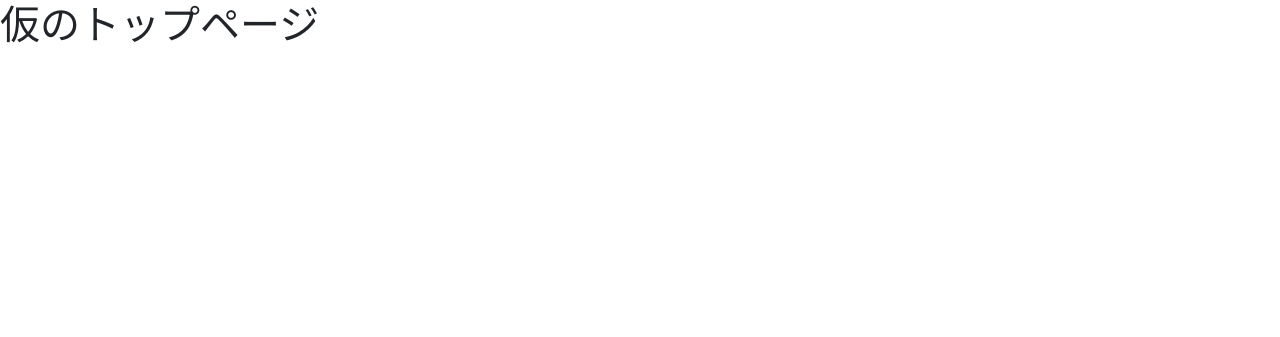
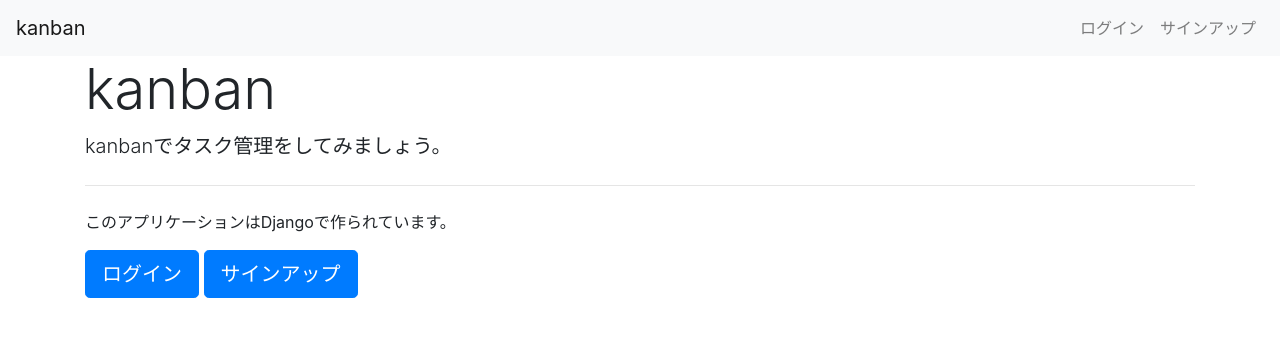
Before and after one commit to uch1104/kanban, a Django app: page /kanban/ in a window 1280 px wide. Shown: the top 337 px of the page. Run offline with Django 3.2, Linux system fonts and the light colour scheme; some libraries are stand-ins or nearby versions.

Commit message:
新規登録・ログイン機能の実装

```diff
--- a/config/urls.py
+++ b/config/urls.py
@@ -18,5 +18,6 @@ from django.urls import include, path
 
 urlpatterns = [
     path("kanban/", include("kanban.urls")),
+    path('kanban/', include('django.contrib.auth.urls')),
     path('admin/', admin.site.urls),
 ]
--- /dev/null
+++ b/kanban/templates/kanban/base.html
@@ -0,0 +1,57 @@
+<!doctype html>
+<html lang="ja">
+  <head>
+    <!-- Required meta tags -->
+    <meta charset="utf-8">
+    <meta name="viewport" content="width=device-width, initial-scale=1, shrink-to-fit=no">
+
+    <!-- Bootstrap CSS -->
+    <link rel="stylesheet" href="https://stackpath.bootstrapcdn.com/bootstrap/4.3.1/css/bootstrap.min.css" integrity="sha384-ggOyR0iXCbMQv3Xipma34MD+dH/1fQ784/j6cY/iJTQUOhcWr7x9JvoRxT2MZw1T" crossorigin="anonymous">
+
+    <title>kanban</title>
+  </head>
+  <body>
+    <header>
+      <nav class="navbar navbar-expand-lg navbar-light bg-light">
+        <a class="navbar-brand" href="{% url 'kanban:index' %}">kanban</a>
+        <button class="navbar-toggler" type="button" data-toggle="collapse" data-target="#navbarSupportedContent" aria-controls="navbarSupportedContent" aria-expanded="false" aria-label="Toggle navigation">
+          <span class="navbar-toggler-icon"></span>
+        </button>
+        <div class="collapse navbar-collapse" id="navbarSupportedContent">
+          <ul class="navbar-nav mr-auto">
+          </ul>
+          <ul class="navbar-nav">
+
+            {% if request.user.is_authenticated %}
+            <span class="navbar-text">
+                こんにちは{{ request.user.username }}さん
+            </span>
+
+            <li class="nav-item">
+                <a class="nav-link" href="{% url 'logout' %}">ログアウト</a>
+            </li>
+
+            {% else %}
+            <li class="nav-item">
+              <a class="nav-link" href="{% url 'login' %}">ログイン</a>
+            </li>
+            <li class="nav-item">
+              <a class="nav-link" href="{% url 'kanban:signup' %}">サインアップ</a>
+            </li>
+            {% endif %}
+
+          </ul>
+        </div>
+      </nav>
+    </header>
+    <main>
+      {% block content %}
+      {% endblock %}
+    </main>
+    <!-- Optional JavaScript -->
+    <!-- jQuery first, then Popper.js, then Bootstrap JS -->
+    <script src="https://code.jquery.com/jquery-3.3.1.slim.min.js" integrity="sha384-q8i/X+965DzO0rT7abK41JStQIAqVgRVzpbzo5smXKp4YfRvH+8abtTE1Pi6jizo" crossorigin="anonymous"></script>
+    <script src="https://cdnjs.cloudflare.com/ajax/libs/popper.js/1.14.7/umd/popper.min.js" integrity="sha384-UO2eT0CpHqdSJQ6hJty5KVphtPhzWj9WO1clHTMGa3JDZwrnQq4sF86dIHNDz0W1" crossorigin="anonymous"></script>
+    <script src="https://stackpath.bootstrapcdn.com/bootstrap/4.3.1/js/bootstrap.min.js" integrity="sha384-JjSmVgyd0p3pXB1rRibZUAYoIIy6OrQ6VrjIEaFf/nJGzIxFDsf4x0xIM+B07jRM" crossorigin="anonymous"></script>
+  </body>
+</html>
--- a/kanban/templates/kanban/index.html
+++ b/kanban/templates/kanban/index.html
@@ -1,27 +1,12 @@
-<!doctype html>
-<html lang="ja">
-  <head>
-    <!-- Required meta tags -->
-    <meta charset="utf-8">
-    <meta name="viewport" content="width=device-width, initial-scale=1, shrink-to-fit=no">
+{% extends "kanban/base.html" %}
 
-    <!-- Bootstrap CSS -->
-    <link href="https://cdn.jsdelivr.net/npm/bootstrap@5.0.0-beta1/dist/css/bootstrap.min.css" rel="stylesheet" integrity="sha384-giJF6kkoqNQ00vy+HMDP7azOuL0xtbfIcaT9wjKHr8RbDVddVHyTfAAsrekwKmP1" crossorigin="anonymous">
-
-    <title>kanban</title>
-  </head>
-  <body>
-    <h1>仮のトップページ</h1>
-
-    <!-- Optional JavaScript; choose one of the two! -->
-
-    <!-- Option 1: Bootstrap Bundle with Popper -->
-    <script src="https://cdn.jsdelivr.net/npm/bootstrap@5.0.0-beta1/dist/js/bootstrap.bundle.min.js" integrity="sha384-ygbV9kiqUc6oa4msXn9868pTtWMgiQaeYH7/t7LECLbyPA2x65Kgf80OJFdroafW" crossorigin="anonymous"></script>
-
-    <!-- Option 2: Separate Popper and Bootstrap JS -->
-    <!--
-    <script src="https://cdn.jsdelivr.net/npm/@popperjs/core@2.5.4/dist/umd/popper.min.js" integrity="sha384-q2kxQ16AaE6UbzuKqyBE9/u/KzioAlnx2maXQHiDX9d4/zp8Ok3f+M7DPm+Ib6IU" crossorigin="anonymous"></script>
-    <script src="https://cdn.jsdelivr.net/npm/bootstrap@5.0.0-beta1/dist/js/bootstrap.min.js" integrity="sha384-pQQkAEnwaBkjpqZ8RU1fF1AKtTcHJwFl3pblpTlHXybJjHpMYo79HY3hIi4NKxyj" crossorigin="anonymous"></script>
-    -->
-  </body>
-</html>
+{% block content %}
+    <div class="container">
+        <h1 class="display-4">kanban</h1>
+        <p class="lead">kanbanでタスク管理をしてみましょう。</p>
+        <hr class="my-4">
+        <p>このアプリケーションはDjangoで作られています。</p>
+        <a class="btn btn-primary btn-lg" href="{% url 'login' %}" role="button">ログイン</a>
+        <a class="btn btn-primary btn-lg" href="{% url 'kanban:signup' %}" role="button">サインアップ</a>
+    </div>
+{% endblock %}
--- a/kanban/urls.py
+++ b/kanban/urls.py
@@ -6,4 +6,6 @@ app_name = "kanban"
 
 urlpatterns = [
     path("", views.index, name="index"),
+    path("home/", views.home, name="home"),
+    path('signup/', views.signup, name='signup')
 ]
--- a/kanban/views.py
+++ b/kanban/views.py
@@ -1,4 +1,7 @@
-from django.shortcuts import render
+from django.contrib.auth import login
+from django.contrib.auth.decorators import login_required
+from django.contrib.auth.forms import UserCreationForm
+from django.shortcuts import render, redirect
 
 # Create your views here.
 # from django.http import HttpResponse
@@ -6,3 +9,23 @@ from django.shortcuts import render
 def index(request):
     # return HttpResponse("仮のトップページです")
     return render(request, "kanban/index.html")
+
+@login_required
+def home(request):
+    return render(request, "kanban/home.html")
+
+
+def signup(request):
+    if request.method == 'POST':
+        form = UserCreationForm(request.POST)
+        if form.is_valid():
+            user_instance = form.save()
+            login(request, user_instance)
+            return redirect('kanban:home')
+    else:
+        form = UserCreationForm()
+
+    context = {
+        "form":form
+    }
+    return render(request, 'kanban/signup.html', context)
```
Also changed, not shown: config/settings.py (+6 -2 lines), kanban/templates/kanban/home.html (added, +8 -0 lines), kanban/templates/kanban/signup.html (added, +12 -0 lines), kanban/templates/registration/login.html (added, +12 -0 lines), db.sqlite3.
